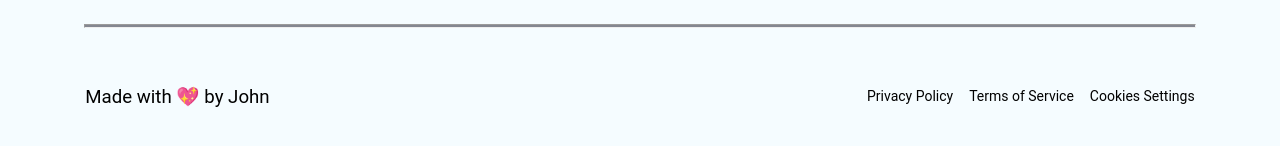
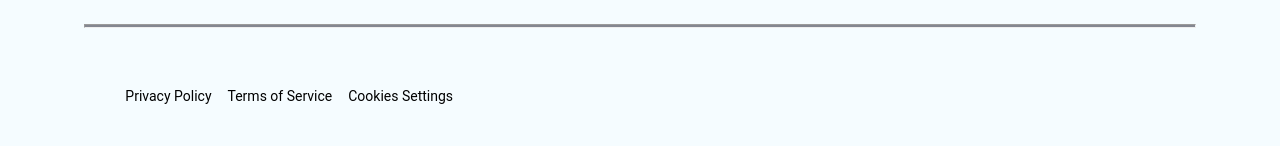
Before and after one commit to oumarichard505/portfolio, a React (Create React App) app: page / in a window 1280 px wide. Shown: the part 6436-6582 px from the top of the page. Built offline with nearby package versions, Linux system fonts and the light colour scheme.

Commit message:
debugging

```diff
--- a/src/Pages/Home/Footer.jsx
+++ b/src/Pages/Home/Footer.jsx
@@ -172,8 +172,7 @@ function Footer() {
       </div>
       <hr className="divider" />
       <div className="footer--content--container">
-        <p className="footer--content">Made with 💖 by John</p>
-        <div className="footer--social--icon">
+             <div className="footer--social--icon">
           <ul>
             <li>
               <Link
```
